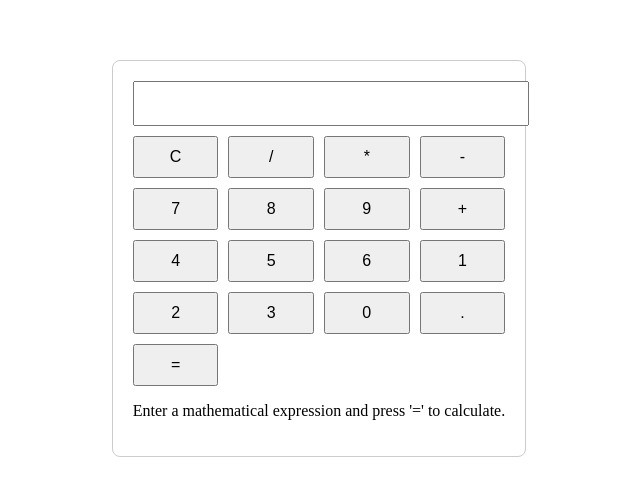
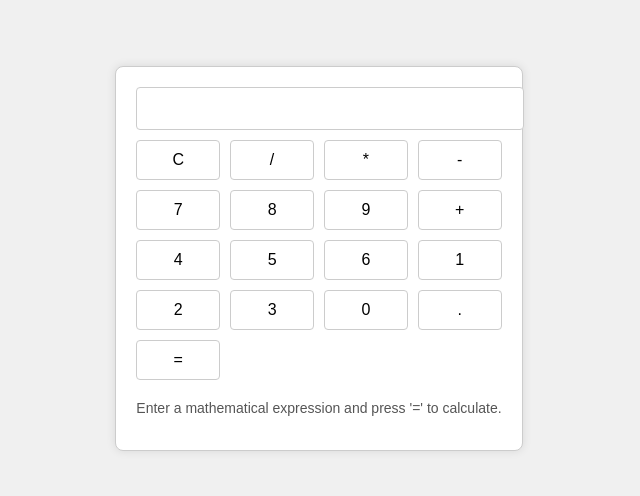
Before and after one commit to Dev-Saif-Ops/Calculator-web, a plain HTML site: page index.html in a window 1280 px wide. Shown: the part 142-638 px from the top of the page, without its empty margins (321-961 px from the left). Drawn offline with Linux system fonts and the light colour scheme.

Commit message:
Update style.css

```diff
--- a/style.css
+++ b/style.css
@@ -4,6 +4,8 @@ body {
     align-items: center;
     height: 100vh;
     margin: 0;
+    background-color: #f0f0f0;
+    font-family: 'Arial', sans-serif;
 }
 
 .calculator {
@@ -11,6 +13,8 @@ body {
     border: 1px solid #ccc;
     padding: 20px;
     border-radius: 8px;
+    background-color: #fff;
+    box-shadow: 0 0 10px rgba(0, 0, 0, 0.1);
 }
 
 #display {
@@ -18,6 +22,8 @@ body {
     margin-bottom: 10px;
     padding: 10px;
     font-size: 18px;
+    border: 1px solid #ccc;
+    border-radius: 4px;
 }
 
 .buttons {
@@ -29,4 +35,19 @@ body {
 button {
     padding: 10px;
     font-size: 16px;
+    cursor: pointer;
+    border: 1px solid #ccc;
+    border-radius: 4px;
+    background-color: #fff;
+    transition: background-color 0.3s ease;
 }
+
+button:hover {
+    background-color: #f0f0f0;
+}
+
+.instructions {
+    margin-top: 20px;
+    font-size: 14px;
+    color: #555;
+}
```
